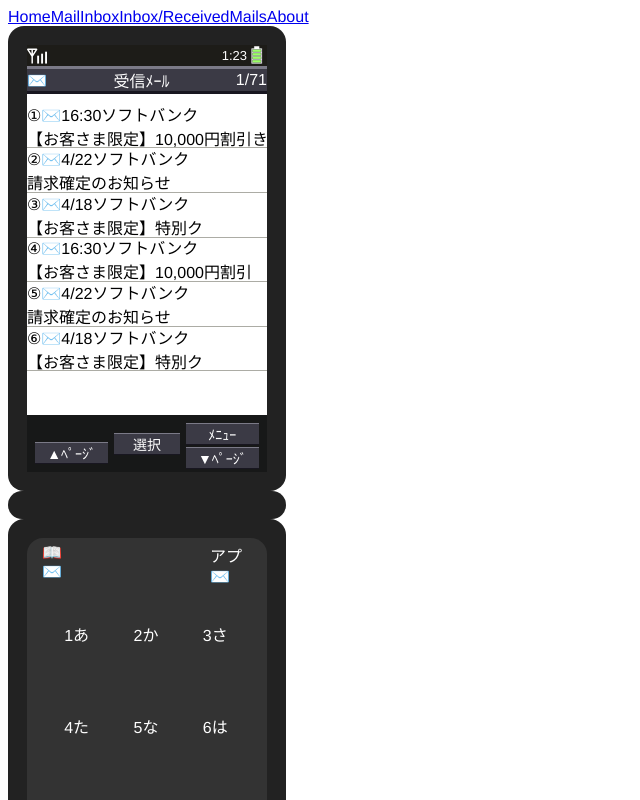
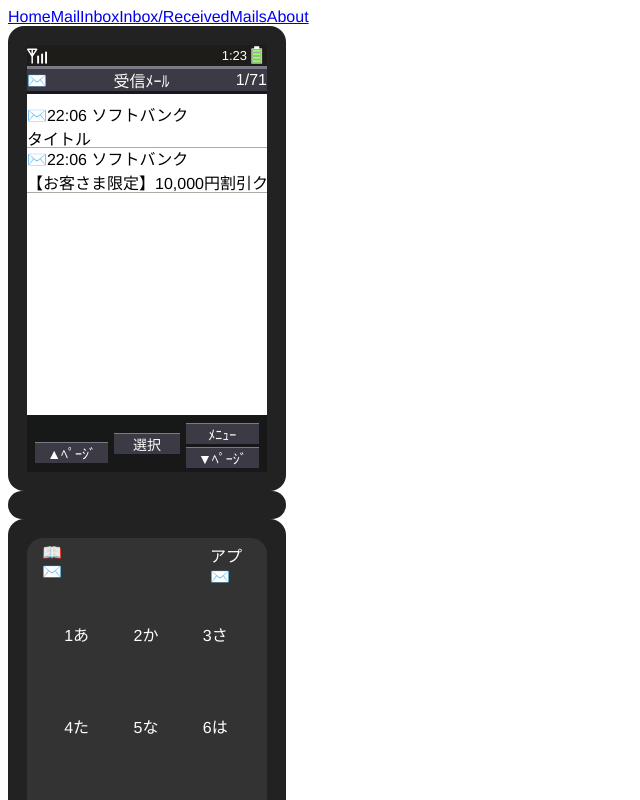
Before and after one commit to pteroid/heisei_chat_client, a Vue app: page /keitai/inbox/received in a window 1280 px wide. Shown: the top 800 px of the page, without its empty margins (0-640 px from the left). Built offline with nearby package versions, Linux system fonts and the light colour scheme.

Commit message:
受信メールリストのJson形式への対応

```diff
--- a/src/views/ReceivedMails.vue
+++ b/src/views/ReceivedMails.vue
@@ -2,13 +2,10 @@
   <div class="received_mails">
     <div class="statbar">
       <img src="../assets/antenna.svg" width="20" height="20">
-            <div class="time">
-                1:23
-            </div>
+      <div class="time">1:23</div>
       <div class="battery">
         <img src="../assets/battery.png" width="20" height="20">
       </div>
-
     </div>
     <div class="titlebar">
       <div class="left">✉️</div>
@@ -16,6 +13,11 @@
       <div class="right">1/71</div>
     </div>
     <div class="main">
+      <div class="item" v-for="message in messages" :key="message.id">
+        ✉️{{message.created_at | timeFilter}} {{message.from_user.name}}<br>
+        {{message.title}}
+      </div>
+      <!--
             <div class="item">
                 ①✉️16:30ソフトバンク<br>
                 【お客さま限定】10,000円割引きいいいいい
@@ -40,11 +42,11 @@
                 ⑥✉️4/18ソフトバンク<br>
                 【お客さま限定】特別ク
             </div>
-
+      -->
     </div>
     <div class="buttonbar">
       <div class="side">
-                <div class="empty"> </div>
+        <div class="empty"></div>
         <div class="button">▲ﾍﾟｰｼﾞ</div>
       </div>
       <div class="center">
@@ -60,8 +62,46 @@
 
 <script>
 export default {
-        name: "ReceivedMails"
+  name: "ReceivedMails",
+  data() {
+    return {
+      messages: [
+        {
+          id: 1,
+          from_user: {
+            id: 1,
+            email: "hoge@ezweb.ne.jp",
+            name: "ソフトバンク"
+          },
+          title: "タイトル",
+          content: "本文",
+          created_at: "2019-04-27T22:06:25.930712"
+        },
+        {
+          id: 2,
+          from_user: {
+            id: 3,
+            email: "information@i.softban.jp",
+            name: "ソフトバンク"
+          },
+          title: "【お客さま限定】10,000円割引クーポンプレゼント",
+          content:
+            "\nガラケーをご利用中のお客さま限定で、機種変更に使えるクーポンをプレゼント🎁\n\n【特別クーポン】\n機種代金が税込10,000円割引！\n\n有効期限：5月31日(金)まで\n\n対象機種など詳細はこちらをご確認ください。\nhttp://u.softbank.jp/CsR7dVt\n（アクセスには通信料がかかります）\n\nさらに【スマホスタート割】でガラケーから対象のスマホにすると機種代金が税込10,800円割引になります。※\n\n令和を新しいスマホで迎えよう!\nゴールデンウィークはソフトバンク取扱店へぜひお越しください\n\n\n※ 通話基本プランの2年契約／2年契約（フリープラン）またはハートフレンド割引に加入すること。学割放題との併用はできません。\n",
+          created_at: "2019-04-27T22:06:25.936063"
         }
+      ]
+    };
+  },
+  methods: {
+  },
+  filters: {
+    timeFilter: function (value){
+      if(!value) return ''
+      value = new Date(value)
+      return value.getHours() + ':' + ('00'+value.getMinutes()).slice(-2);
+    }
+  }
+};
 </script>
 
 <style scoped>
```
Lines whose indentation alone changed are shown as unchanged.
